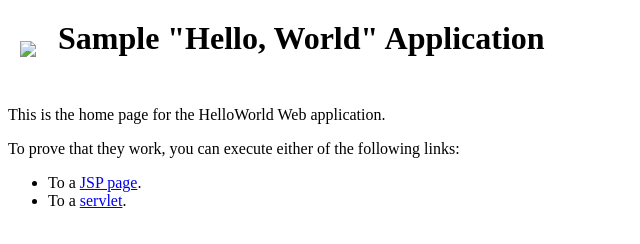
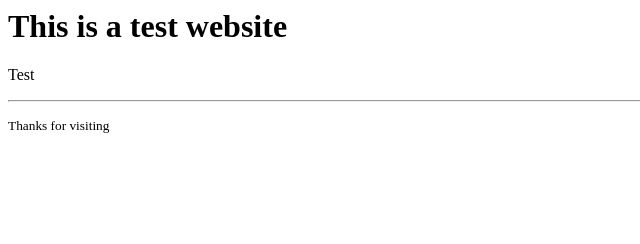
Before and after one commit to popescu400/popescu400.github.io, a plain HTML site: page index.html in a window 1280 px wide. Shown: the whole page, without its empty margins (0-640 px from the left). Drawn offline with Linux system fonts and the light colour scheme.

Commit message:
Update index.html

```diff
--- a/index.html
+++ b/index.html
@@ -1,26 +1,13 @@
-<html>
-  <head>
-    <title>Sample "Hello, World" Application</title>
-  </head>
-  <body bgcolor=white>
+<html lang="en">
+<head>
+    <meta charset="UTF-8">
+    <title>Page Test</title>
+</head>
+<body>
+    <h1>This is a test website</h1>
+    <p>Test</p>
+    <hr />
 
-    <table border="0" cellpadding="10">
-      <tr>
-        <td>
-          <img src="images/springsource.png">
-        </td>
-        <td>
-          <h1>Sample "Hello, World" Application</h1>
-        </td>
-      </tr>
-    </table>
-
-    <p>This is the home page for the HelloWorld Web application. </p>
-    <p>To prove that they work, you can execute either of the following links:
-    <ul>
-      <li>To a <a href="hello.jsp">JSP page</a>.
-      <li>To a <a href="hello">servlet</a>.
-    </ul>
-
-  </body>
+    <p><small>Thanks for visiting</small></p>
+</body>
 </html>
```
